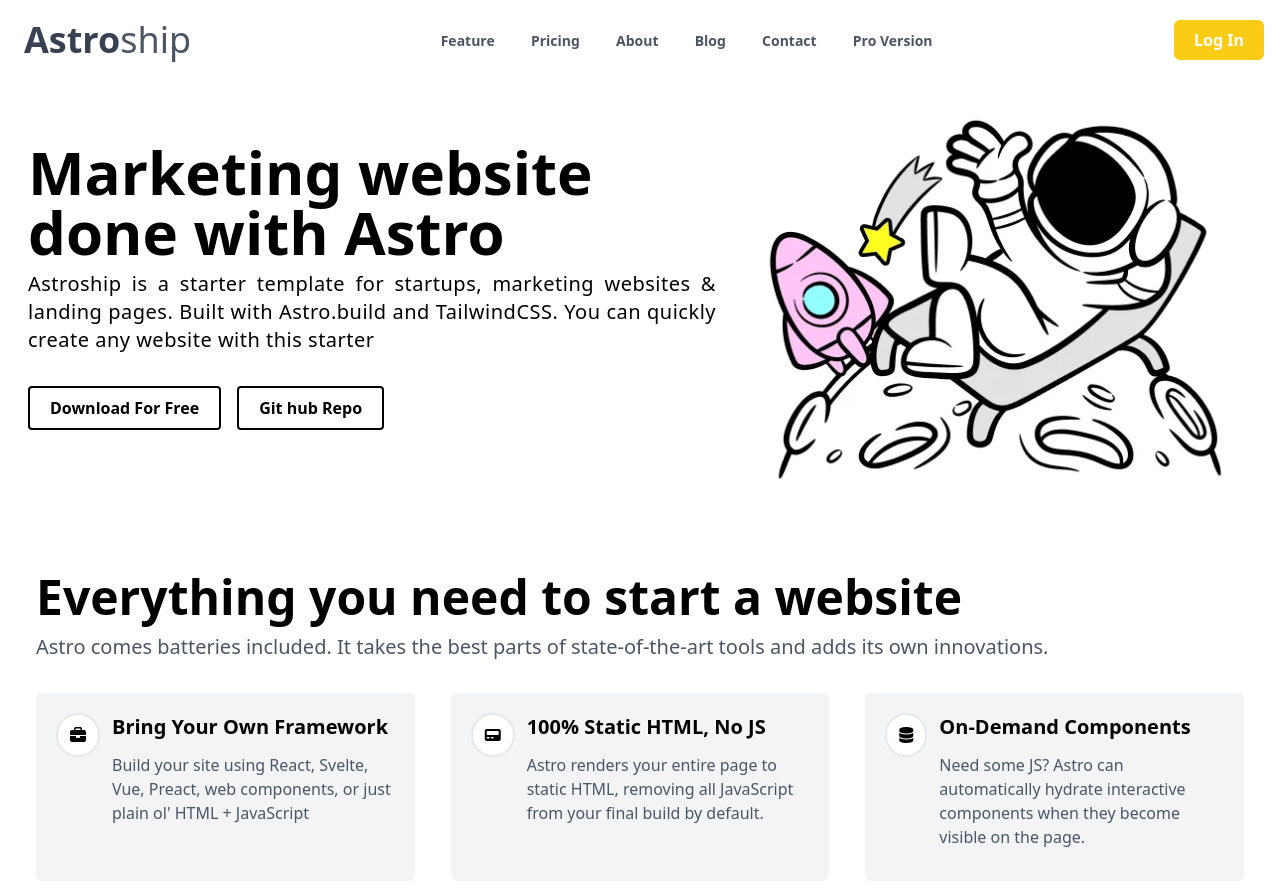
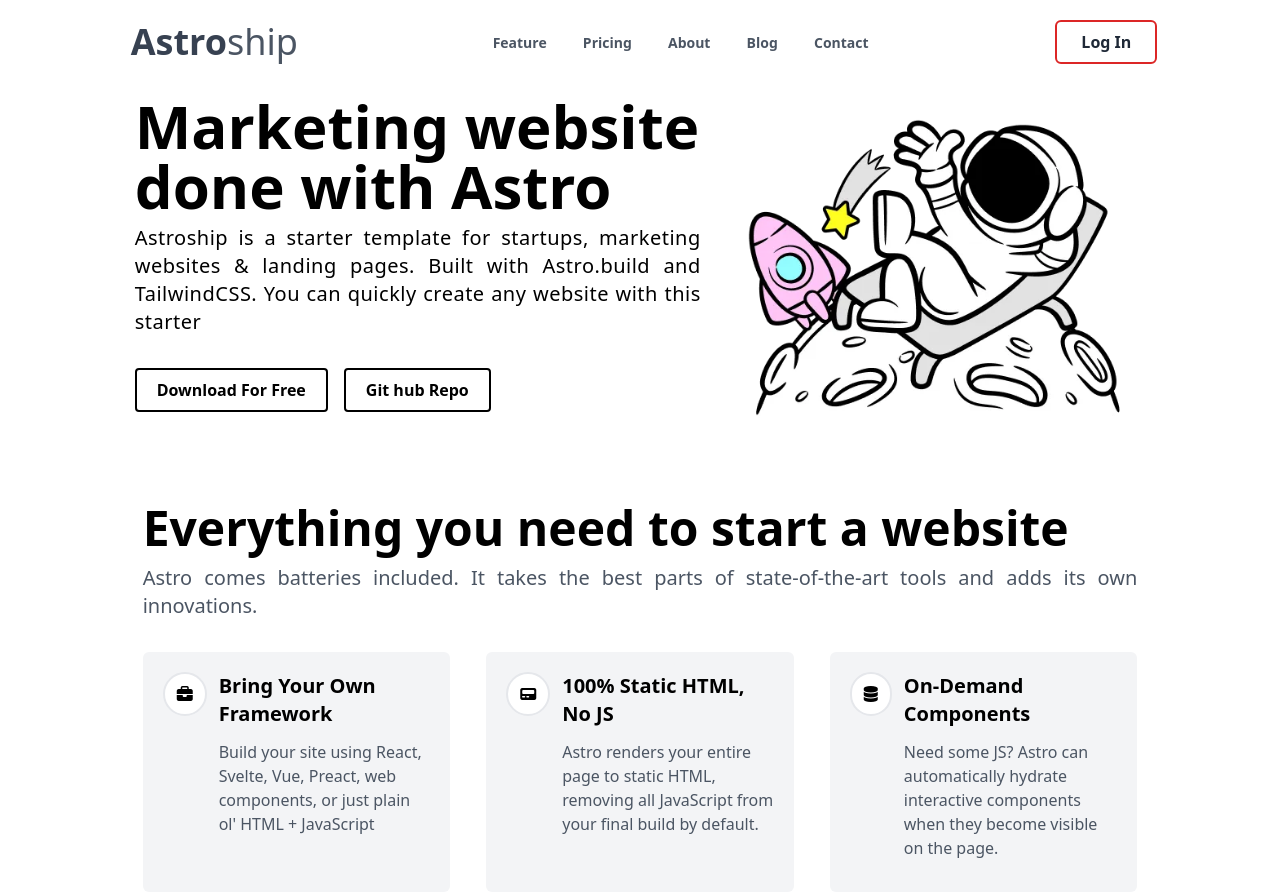
Before and after one commit to jahid-111/Astroship-Website, a plain HTML site: page index.html in a window 1280 px wide. Shown: the top 895 px of the page. Drawn offline with nearby package versions, Linux system fonts and the light colour scheme.

Commit message:
bodyContainer

```diff
--- a/index.html
+++ b/index.html
@@ -14,14 +14,8 @@
   <script src="https://kit.fontawesome.com/8963cce665.js" crossorigin="anonymous"></script>
 
 </head>
-<body class="container mx-auto">
+<body class="container md:w-10/12 mx-auto">
 
-<!-- >>>>>>>>>>>>>>>>>>>>>>>>>>>>>>>>>>>>>>>>>>>>>>>>>>>>>>>>>>>>>>>>>>>>>>>>>>>>>>>>>>>  -->
-
-
-    <!-- check and modify-->
-
-<!-- >>>>>>>>>>>>>>>>>>>>>>>>>>>>>>>>>>>>>>>>>>>>>>>>>>>>>>>>>>>>>>>>>>>>>>>>>>>>>>>>>>>  -->
 
 <header class="px-4 container flex-col flex mx-auto">
 
@@ -38,13 +32,13 @@
                 <a class="text-sm md:mx-2 hover:text-gray-400 px-2 py-2" href="">About</a>
                 <a class="text-sm md:mx-2 hover:text-gray-400 px-2 py-2" href="">Blog</a>
                 <a class="text-sm md:mx-2 hover:text-gray-400 px-2 py-2" href="">Contact</a>
-                <a class="text-sm md:mx-2 hover:text-gray-400 px-2 py-2" href="">Pro Version</a>
+                <!-- <a class="text-sm md:mx-2 hover:text-gray-400 px-2 py-2" href="">Pro Version</a> -->
               </li>
           </ul>
       </div>
 
       <div class="md:inline flex-col font-semibold text-white flex my-auto justify-center hidden items-center">
-          <button class="bg-yellow-400 text-white hover:text-gray-600 hover:bg-yellow-300  rounded-md px-5 py-2">Log In</button>
+          <button class="border-2 font-bold text-gray-800 px-6 border-red-600 hover:bg-red-300  rounded-md py-2">Log In</button>
       </div>
 
       <button id="dropdownDefaultButton" data-dropdown-toggle="dropdown" class="bg-green-100 mx-3  md:hidden h-11 my-auto" type="button">
```
